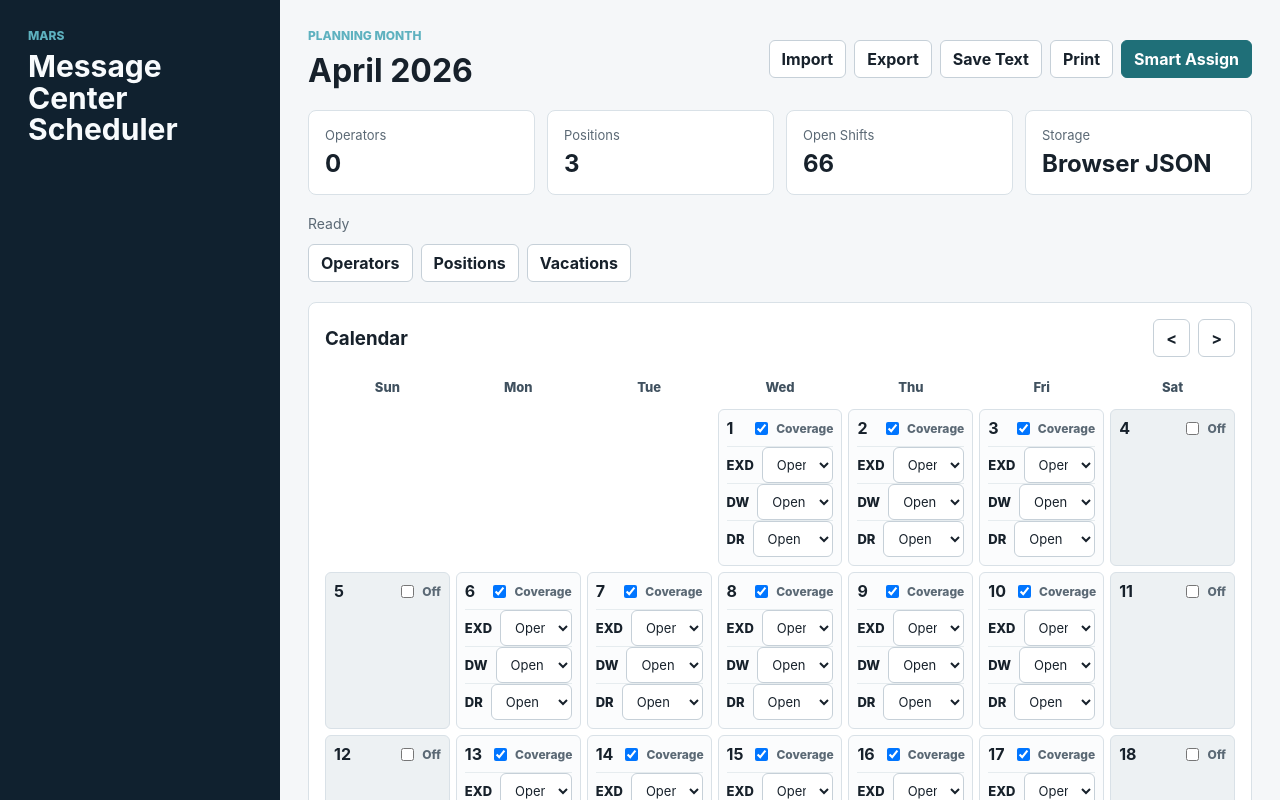
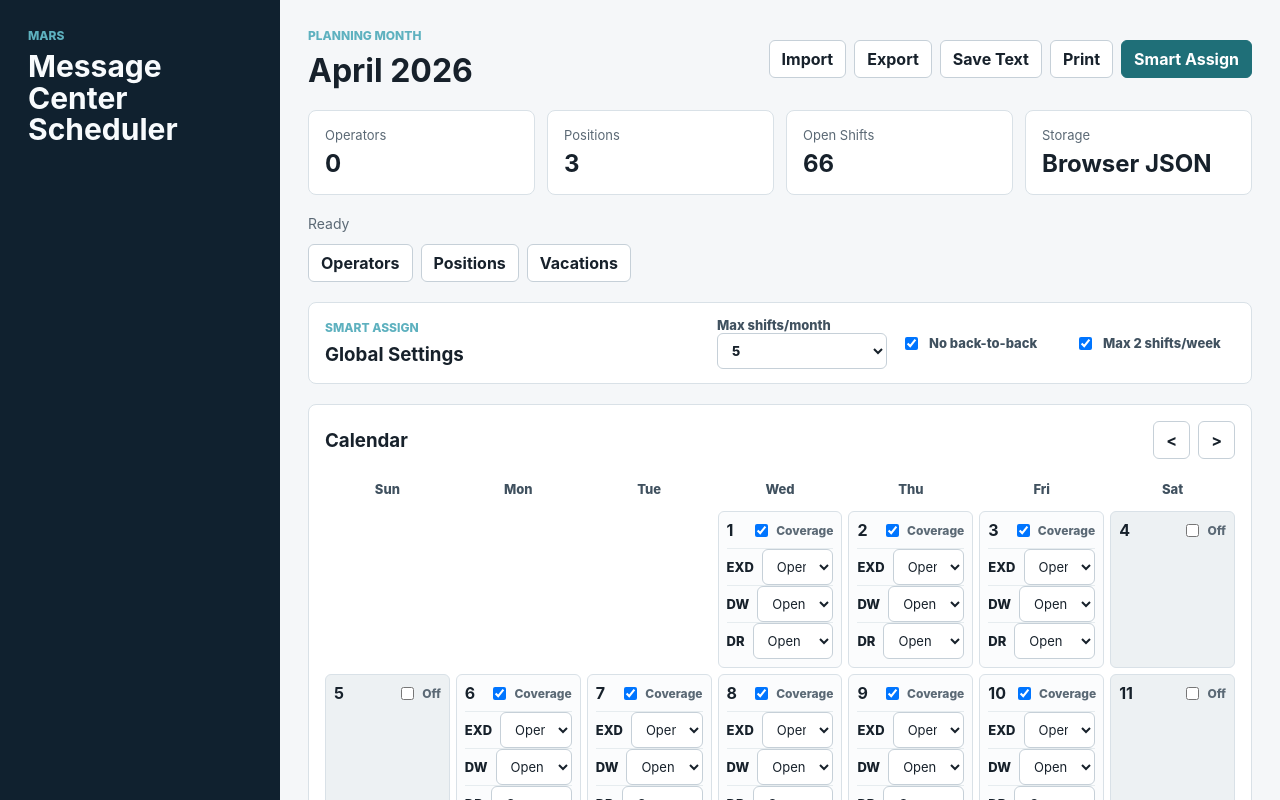
Before and after one commit to flakvest/MC-Scheduler, a React (Vite) app in the folder mc-scheduler-app/: page / in a window 1280 px wide. Shown: the top 800 px of the page. Built offline with nearby package versions, Linux system fonts and the light colour scheme.

Commit message:
Add smart assign settings

```diff
--- a/mc-scheduler-app/src/App.css
+++ b/mc-scheduler-app/src/App.css
@@ -174,6 +174,28 @@ select {
   flex-wrap: wrap;
   gap: 8px;
   margin-bottom: 20px;
+}
+
+.settings-panel {
+  display: grid;
+  grid-template-columns: minmax(180px, 1fr) 170px repeat(2, minmax(160px, auto));
+  align-items: center;
+  gap: 14px;
+  margin-bottom: 20px;
+  border: 1px solid #d9e1e7;
+  border-radius: 8px;
+  padding: 14px 16px;
+  background: #ffffff;
+}
+
+.settings-panel h3 {
+  margin: 0;
+}
+
+.settings-panel label {
+  color: #40515f;
+  font-size: 13px;
+  font-weight: 800;
 }
 
 .content-grid {
@@ -429,7 +451,8 @@ select {
   }
 
   .content-grid,
-  .summary-grid {
+  .summary-grid,
+  .settings-panel {
     grid-template-columns: 1fr;
   }
 
@@ -453,6 +476,7 @@ select {
   .status-line,
   .side-panels,
   .admin-actions,
+  .settings-panel,
   .admin-drawer,
   .drawer-backdrop,
   .output-panel {
--- a/mc-scheduler-app/src/App.tsx
+++ b/mc-scheduler-app/src/App.tsx
@@ -44,6 +44,9 @@ function App() {
   const [vacationStart, setVacationStart] = useState('')
   const [vacationEnd, setVacationEnd] = useState('')
   const [activeAdminPanel, setActiveAdminPanel] = useState<AdminPanel | null>(null)
+  const [maxShifts, setMaxShifts] = useState(5)
+  const [preventBackToBack, setPreventBackToBack] = useState(true)
+  const [limitWeekly, setLimitWeekly] = useState(true)
   const importInputRef = useRef<HTMLInputElement>(null)
 
   const scheduleData = useMemo(() => ({
@@ -77,9 +80,9 @@ function App() {
     const result = smartAssign(scheduleData, {
       year,
       month,
-      maxShifts: 5,
-      preventBackToBack: true,
-      limitWeekly: true,
+      maxShifts,
+      preventBackToBack,
+      limitWeekly,
     })
 
     setData(result.data)
@@ -419,6 +422,37 @@ function App() {
           <button type="button" onClick={() => setActiveAdminPanel('vacations')}>Vacations</button>
         </section>
 
+        <section className="settings-panel" aria-label="Smart Assign settings">
+          <div>
+            <p className="eyebrow">Smart Assign</p>
+            <h3>Global Settings</h3>
+          </div>
+          <label>
+            Max shifts/month
+            <select value={maxShifts} onChange={(event) => setMaxShifts(Number(event.target.value))}>
+              {[1, 2, 3, 4, 5, 10].map((value) => (
+                <option value={value} key={value}>{value}</option>
+              ))}
+            </select>
+          </label>
+          <label className="check-row">
+            <input
+              type="checkbox"
+              checked={preventBackToBack}
+              onChange={(event) => setPreventBackToBack(event.target.checked)}
+            />
+            No back-to-back
+          </label>
+          <label className="check-row">
+            <input
+              type="checkbox"
+              checked={limitWeekly}
+              onChange={(event) => setLimitWeekly(event.target.checked)}
+            />
+            Max 2 shifts/week
+          </label>
+        </section>
+
         <section className="content-grid">
           <div className="calendar-panel">
             <div className="panel-heading">
```
